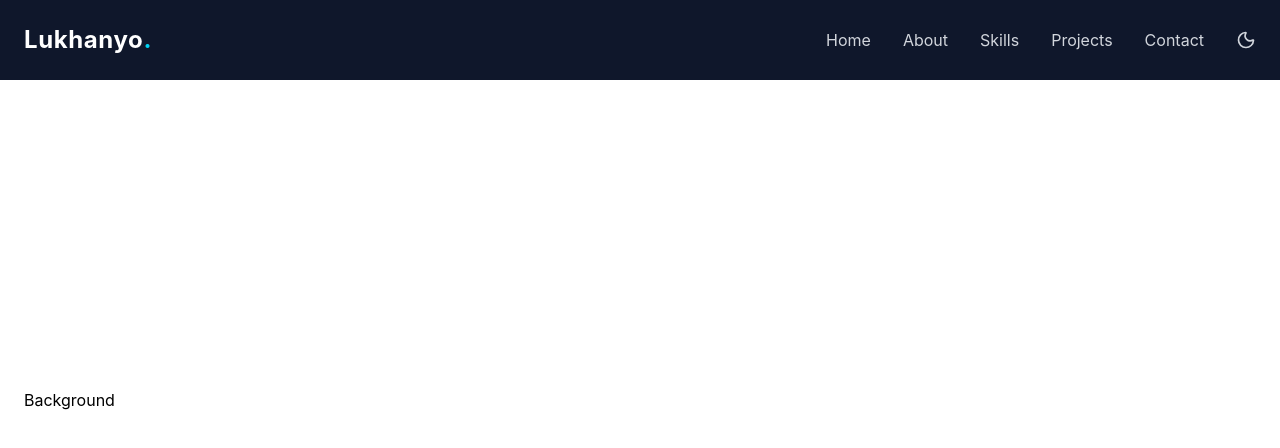
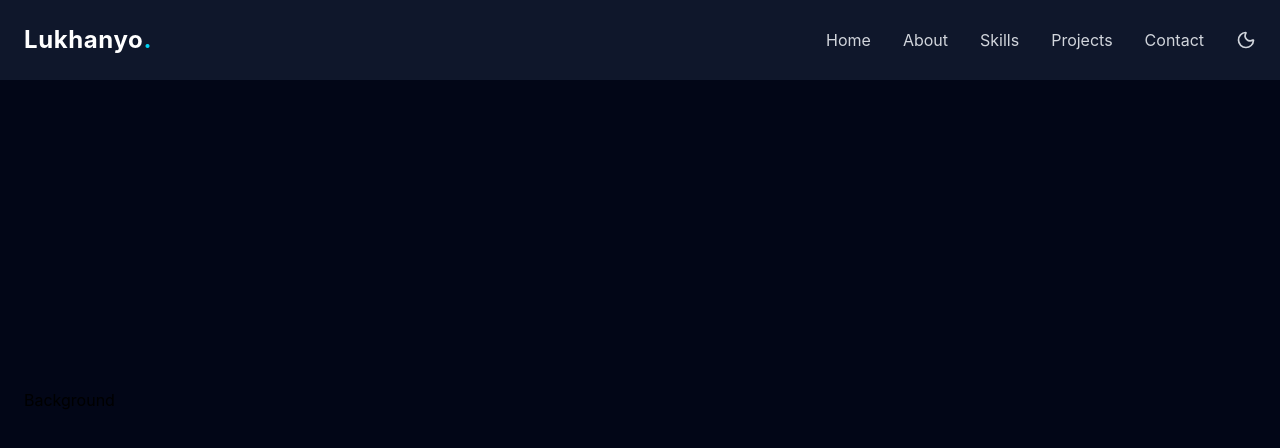
Before and after one commit to Luka2Lkay/lukhanyo-portfolio, a React (Vite) app: page / in a window 1280 px wide. Shown: the top 448 px of the page. Built offline with nearby package versions, Linux system fonts and the light colour scheme.

Commit message:
add default background

```diff
--- a/src/index.css
+++ b/src/index.css
@@ -4,12 +4,12 @@
   margin: auto 0;
 }
 
-html {
+html,
+body,
+#root {
+  background: #020617;
+  overflow-x: hidden;
   scroll-behavior: smooth;
-}
-
-body {
-  overflow-x: hidden;
 }
 
 section {
```
